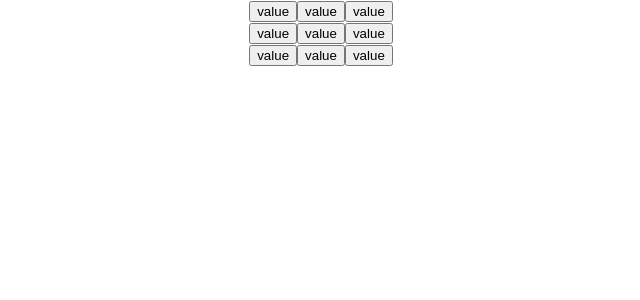
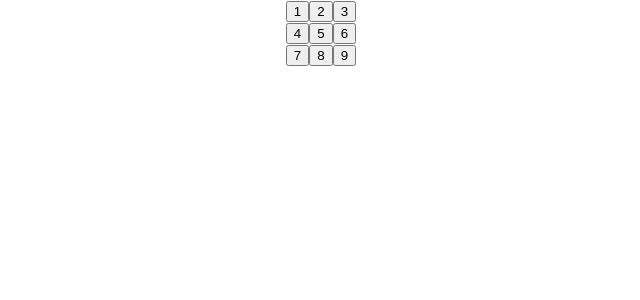
Before and after one commit to RomainDreidemy/gestion-du-cycle-de-vie, a React (Create React App) app: page / in a window 1280 px wide. Shown: the top 300 px of the page, without its empty margins (319-959 px from the left). Built offline with nearby package versions, Linux system fonts and the light colour scheme.

Commit message:
Fix/board (#7)
* fix: value undefined

* feat: adding description

```diff
--- a/src/views/atoms/square.atom.jsx
+++ b/src/views/atoms/square.atom.jsx
@@ -1,5 +1,11 @@
-const Square = ({ value }) => {
-    return <button className="square">value</button>;
+import PropTypes from "prop-types";
+
+const Square = ({value}) => {
+    return <button className="square">{value}</button>;
 }
 
+Square.propTypes = {
+    value: PropTypes.number.isRequired
+};
+
 export default Square;
--- a/src/views/molecules/board.molecule.jsx
+++ b/src/views/molecules/board.molecule.jsx
@@ -4,19 +4,19 @@
     return (
         <>
             <div className="board-row">
-                <Square />
-                <Square />
-                <Square />
+                <Square value="1"/>
+                <Square value="2"/>
+                <Square value="3"/>
             </div>
             <div className="board-row">
-                <Square />
-                <Square />
-                <Square />
+                <Square value="4"/>
+                <Square value="5"/>
+                <Square value="6"/>
             </div>
             <div className="board-row">
-                <Square />
-                <Square />
-                <Square />
+                <Square value="7"/>
+                <Square value="8"/>
+                <Square value="9"/>
             </div>
         </>
     );
```
Also changed, not shown: 1 other file (tests, documents, lock files or other folders).
